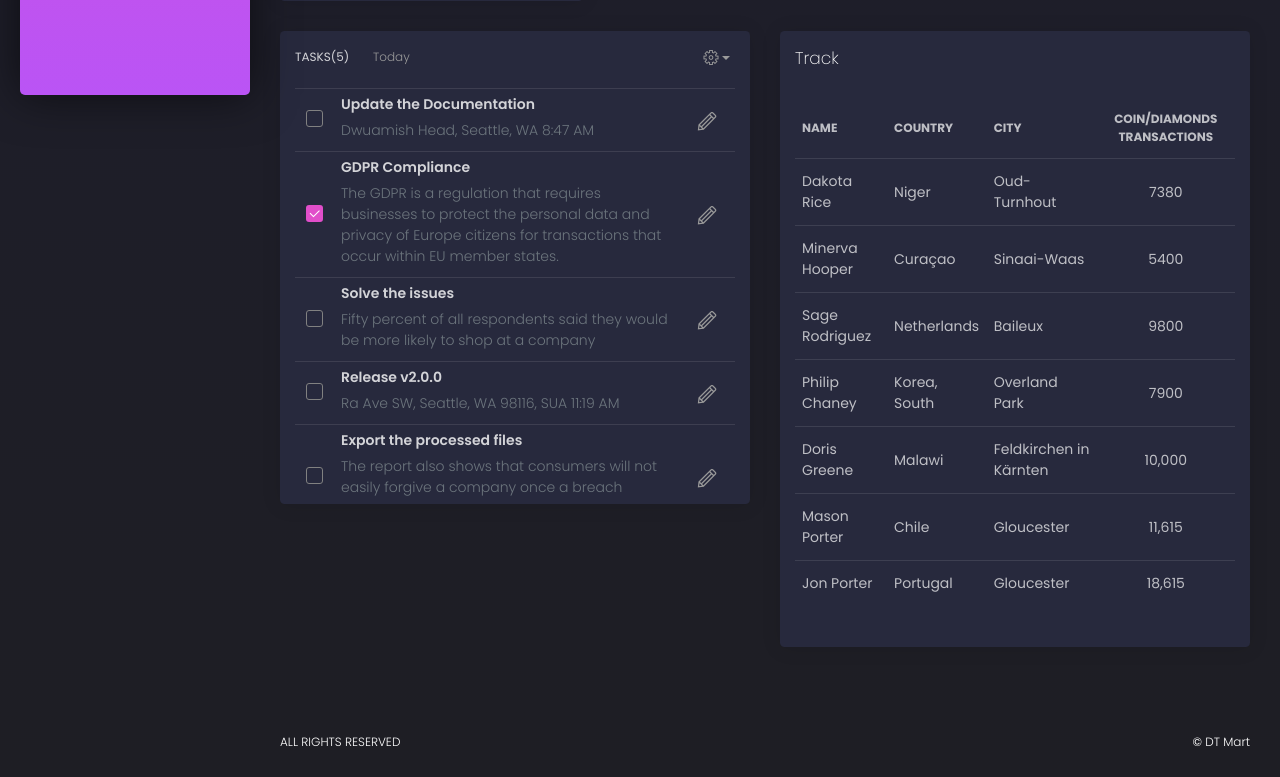
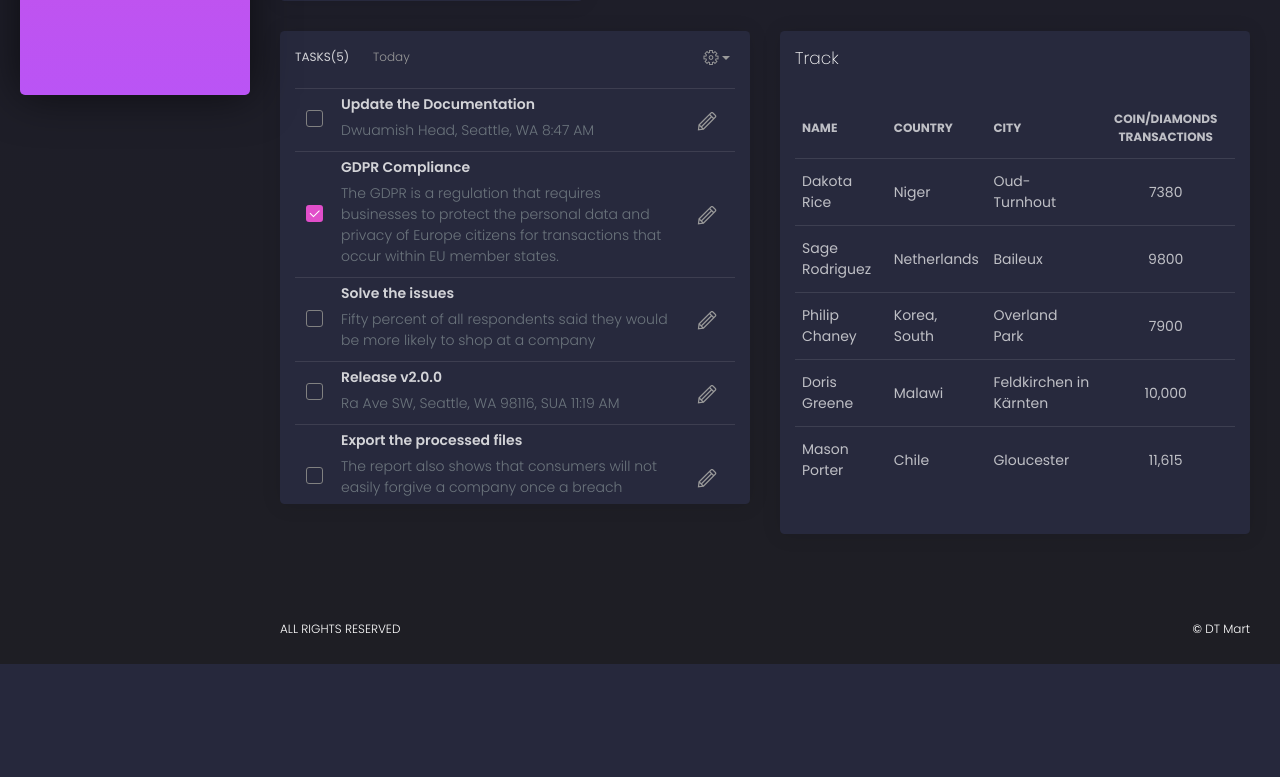
Before and after one commit to awais-akhtar/seller, a Django app: page / in a window 1280 px wide. Shown: the part 799-1576 px from the top of the page. After the commit the page ends 1463 px from the top, so only its background shows below. Run offline with Django 5.2, Linux system fonts and the light colour scheme; a user stored in the database is signed in; some libraries are stand-ins or nearby versions.

Commit message:
Describe your changes here

```diff
--- a/templates/home/index.html
+++ b/templates/home/index.html
@@ -299,20 +299,6 @@
                                 </tr>
                                 <tr>
                                     <td>
-                                        Minerva Hooper
-                                    </td>
-                                    <td>
-                                        Curaçao
-                                    </td>
-                                    <td>
-                                        Sinaai-Waas
-                                    </td>
-                                    <td class="text-center">
-                                        5400
-                                    </td>
-                                </tr>
-                                <tr>
-                                    <td>
                                         Sage Rodriguez
                                     </td>
                                     <td>
@@ -367,20 +353,7 @@
                                         11,615
                                     </td>
                                 </tr>
-                                <tr>
-                                    <td>
-                                        Jon Porter
-                                    </td>
-                                    <td>
-                                        Portugal
-                                    </td>
-                                    <td>
-                                        Gloucester
-                                    </td>
-                                    <td class="text-center">
-                                        18,615
-                                    </td>
-                                </tr>
+
                                 </tbody>
                             </table>
                         </div>
```
